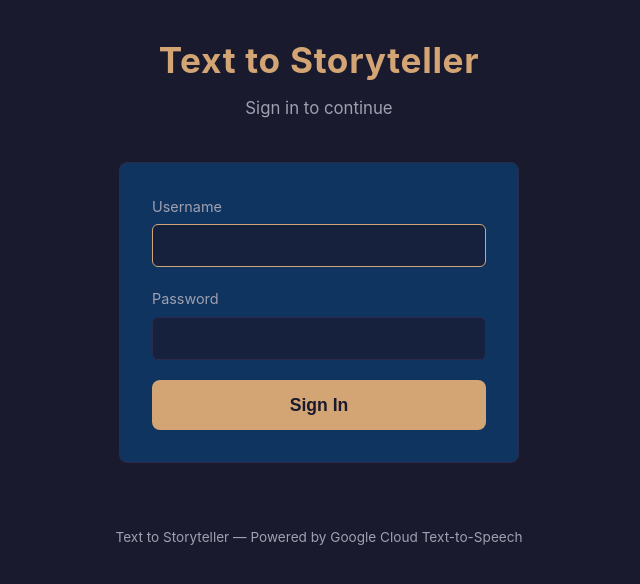
After one commit to beardedgm/Text-to-Storyteller, a Flask app: page /login in a window 1280 px wide. The commit adds this page. Shown: the top 584 px of the page, without its empty margins (321-961 px from the left). Run offline with Flask 3, Linux system fonts and the light colour scheme; some libraries are stand-ins or nearby versions.

Commit message:
Add login authentication to protect app access
Single-user session-based auth using Flask sessions and werkzeug
scrypt password hashing. All routes require login; API routes
return 401 JSON when unauthenticated. Credentials stored as
environment variables (username + password hash, never plaintext).

Co-Authored-By: Claude Opus 4.6 <noreply@anthropic.com>

```diff
--- a/app.py
+++ b/app.py
@@ -4,11 +4,13 @@ import threading
 import time
 import logging
 from collections import defaultdict
+from functools import wraps
 
 from dotenv import load_dotenv
 load_dotenv()
 
-from flask import Flask, request, jsonify, render_template, send_file
+from flask import Flask, request, jsonify, render_template, send_file, session, redirect, url_for
+from werkzeug.security import check_password_hash
 
 from config import Config
 from services.markdown_processor import MarkdownProcessor
@@ -22,6 +24,18 @@ logger = logging.getLogger(__name__)
 
 app = Flask(__name__)
 app.config.from_object(Config)
+
+
+def login_required(f):
+    @wraps(f)
+    def decorated_function(*args, **kwargs):
+        if not session.get('logged_in'):
+            if request.path.startswith('/api/'):
+                return jsonify({'error': 'Authentication required'}), 401
+            return redirect(url_for('login'))
+        return f(*args, **kwargs)
+    return decorated_function
+
 
 # In-memory job tracking
 jobs = {}
@@ -129,12 +143,42 @@ def process_tts_job(job_id, ssml_chunks, voice_params):
         decrement_active_jobs(client_ip)
 
 
+@app.route('/login', methods=['GET', 'POST'])
+def login():
+    if session.get('logged_in'):
+        return redirect(url_for('index'))
+
+    error = None
+    if request.method == 'POST':
+        username = request.form.get('username', '')
+        password = request.form.get('password', '')
+
+        if (username == app.config['AUTH_USERNAME'] and
+                app.config['AUTH_PASSWORD_HASH'] and
+                check_password_hash(app.config['AUTH_PASSWORD_HASH'], password)):
+            session['logged_in'] = True
+            session.permanent = True
+            return redirect(url_for('index'))
+        else:
+            error = 'Invalid username or password'
+
+    return render_template('login.html', error=error)
+
+
+@app.route('/logout', methods=['POST'])
+def logout():
+    session.clear()
+    return redirect(url_for('login'))
+
+
 @app.route('/')
+@login_required
 def index():
     return render_template('index.html')
 
 
 @app.route('/api/synthesize', methods=['POST'])
+@login_required
 def synthesize():
     try:
         client_ip = get_client_ip()
@@ -236,6 +280,7 @@ def synthesize():
 
 
 @app.route('/api/status/<job_id>')
+@login_required
 def status(job_id):
     job = jobs.get(job_id)
     if not job:
@@ -250,6 +295,7 @@ def status(job_id):
 
 
 @app.route('/api/download/<job_id>')
+@login_required
 def download(job_id):
     job = jobs.get(job_id)
     if not job:
--- a/config.py
+++ b/config.py
@@ -5,6 +5,10 @@ import tempfile
 class Config:
     SECRET_KEY = os.environ.get('SECRET_KEY', 'dev-fallback-key')
     MAX_CONTENT_LENGTH = 2 * 1024 * 1024  # 2 MB upload limit
+
+    # Authentication (single user)
+    AUTH_USERNAME = os.environ.get('AUTH_USERNAME', 'ddedmon')
+    AUTH_PASSWORD_HASH = os.environ.get('AUTH_PASSWORD_HASH', '')
 
     # Google Cloud TTS settings
     GOOGLE_API_KEY = os.environ.get('GOOGLE_API_KEY', '')
--- a/render.yaml
+++ b/render.yaml
@@ -18,3 +18,7 @@ services:
         value: "0.95"
       - key: TTS_PITCH
         value: "-2.0"
+      - key: AUTH_USERNAME
+        value: ddedmon
+      - key: AUTH_PASSWORD_HASH
+        sync: false
--- a/static/css/style.css
+++ b/static/css/style.css
@@ -362,6 +362,88 @@ input[type="range"]::-moz-range-thumb {
     color: var(--success);
 }
 
+/* === Top Navigation (Logout) === */
+.top-nav {
+    display: flex;
+    justify-content: flex-end;
+    align-items: center;
+    gap: 1rem;
+    padding: 0.5rem 1.5rem;
+    background: var(--bg-secondary);
+    border-bottom: 1px solid var(--border);
+}
+
+.nav-user {
+    color: var(--text-secondary);
+    font-size: 0.85rem;
+}
+
+.logout-form {
+    display: inline;
+}
+
+.btn-logout {
+    background: none;
+    border: 1px solid var(--border);
+    color: var(--text-secondary);
+    padding: 0.3rem 0.8rem;
+    border-radius: 4px;
+    font-size: 0.8rem;
+    cursor: pointer;
+    transition: color 0.2s, border-color 0.2s;
+}
+
+.btn-logout:hover {
+    color: var(--accent);
+    border-color: var(--accent);
+}
+
+/* === Login Form === */
+.login-form {
+    max-width: 400px;
+    margin: 0 auto;
+    padding: 2rem;
+    background: var(--bg-card);
+    border: 1px solid var(--border);
+    border-radius: 8px;
+}
+
+.form-group {
+    margin-bottom: 1.25rem;
+}
+
+.form-group label {
+    display: block;
+    margin-bottom: 0.4rem;
+    color: var(--text-secondary);
+    font-size: 0.9rem;
+}
+
+.form-group input {
+    width: 100%;
+    padding: 0.7rem 0.9rem;
+    background: var(--bg-secondary);
+    border: 1px solid var(--border);
+    border-radius: 6px;
+    color: var(--text-primary);
+    font-size: 0.95rem;
+    font-family: inherit;
+}
+
+.form-group input:focus {
+    outline: none;
+    border-color: var(--accent);
+}
+
+.login-form .error-banner {
+    margin-top: 0;
+    margin-bottom: 1.25rem;
+}
+
+.login-form .btn-generate {
+    margin-top: 0.5rem;
+}
+
 /* === Footer === */
 footer {
     text-align: center;
--- a/templates/base.html
+++ b/templates/base.html
@@ -7,6 +7,14 @@
     <link rel="stylesheet" href="{{ url_for('static', filename='css/style.css') }}">
 </head>
 <body>
+    {% if session.get('logged_in') %}
+    <nav class="top-nav">
+        <span class="nav-user">{{ config.AUTH_USERNAME }}</span>
+        <form action="{{ url_for('logout') }}" method="POST" class="logout-form">
+            <button type="submit" class="btn-logout">Logout</button>
+        </form>
+    </nav>
+    {% endif %}
     <div class="container">
         {% block content %}{% endblock %}
     </div>
--- /dev/null
+++ b/templates/login.html
@@ -0,0 +1,32 @@
+{% extends "base.html" %}
+
+{% block content %}
+<header>
+    <h1>Text to Storyteller</h1>
+    <p class="subtitle">Sign in to continue</p>
+</header>
+
+<main>
+    <form class="login-form" method="POST" action="{{ url_for('login') }}">
+        {% if error %}
+        <div class="error-banner">
+            <span>{{ error }}</span>
+        </div>
+        {% endif %}
+
+        <div class="form-group">
+            <label for="username">Username</label>
+            <input type="text" id="username" name="username" required autofocus
+                   autocomplete="username">
+        </div>
+
+        <div class="form-group">
+            <label for="password">Password</label>
+            <input type="password" id="password" name="password" required
+                   autocomplete="current-password">
+        </div>
+
+        <button type="submit" class="btn-generate">Sign In</button>
+    </form>
+</main>
+{% endblock %}
```
Also changed, not shown: 1 other file.
